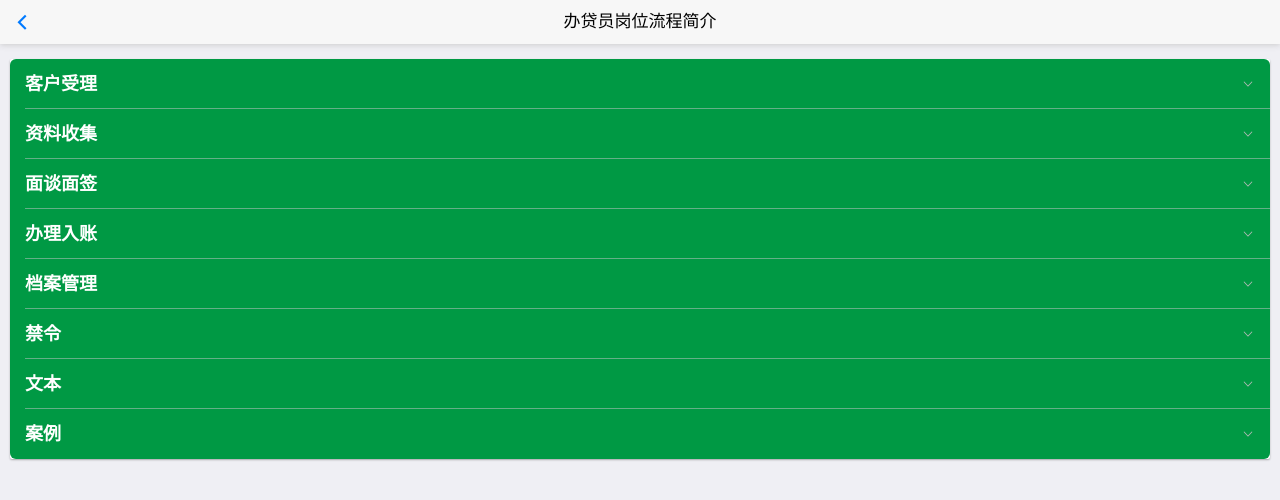
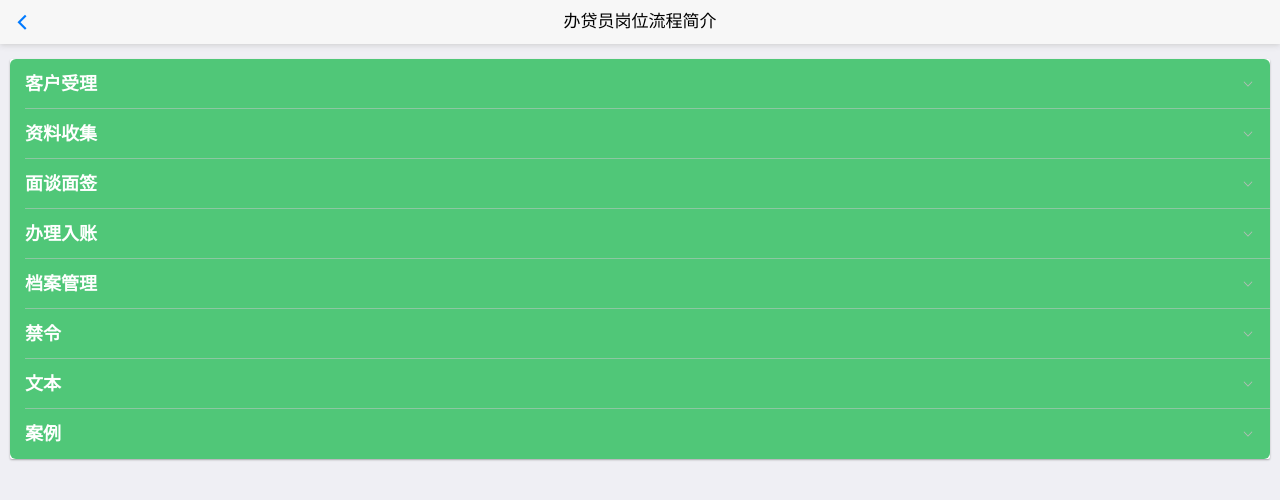
Before and after one commit to LeanDH/muitry.io, a plain HTML site: page gwzz/bdy.html in a window 1280 px wide. Drawn offline with Linux system fonts and the light colour scheme.

Commit message:
Add files via upload

```diff
--- a/gwzz/bdy.html
+++ b/gwzz/bdy.html
@@ -45,7 +45,7 @@
 			        <ul class="mui-table-view">
 
 			            <li class="mui-table-view-cell mui-collapse keep-unfold">
-			              <a class="mui-navigate-right" href="#" style="background-color: #009944;color: #fff"><h4>客户受理</h4></a>
+			              <a class="mui-navigate-right" href="#" style="background-color: #50C778;color: #fff"><h4>客户受理</h4></a>
 			              <!-- <div class="mui-collapse-content"> -->
 			              	<ul class="mui-table-view">
 			              		<li class="mui-table-view-cell mui-collapse keep-unfold" id='sec'>
@@ -83,7 +83,7 @@
 			            </li>
 
 						<li class="mui-table-view-cell mui-collapse keep-unfold">
-			              <a class="mui-navigate-right" href="#" style="background-color: #009944;color: #fff"><h4>资料收集</h4></a>
+			              <a class="mui-navigate-right" href="#" style="background-color: #50C778;color: #fff"><h4>资料收集</h4></a>
 			              <!-- <div class="mui-collapse-content"> -->
 			              	<ul class="mui-table-view">
 			              		<li class="mui-table-view-cell mui-collapse keep-unfold" id='sec'>
@@ -122,7 +122,7 @@
 
 
 						<li class="mui-table-view-cell mui-collapse keep-unfold">
-			              <a class="mui-navigate-right" href="#" style="background-color: #009944;color: #fff"><h4>面谈面签</h4></a>
+			              <a class="mui-navigate-right" href="#" style="background-color: #50C778;color: #fff"><h4>面谈面签</h4></a>
 			              <!-- <div class="mui-collapse-content"> -->
 			              	<ul class="mui-table-view">
 			              		<li class="mui-table-view-cell mui-collapse keep-unfold" id='sec'>
@@ -161,7 +161,7 @@
 
 
 						<li class="mui-table-view-cell mui-collapse keep-unfold">
-			              <a class="mui-navigate-right" href="#" style="background-color: #009944;color: #fff"><h4>办理入账</h4></a>
+			              <a class="mui-navigate-right" href="#" style="background-color: #50C778;color: #fff"><h4>办理入账</h4></a>
 			              <!-- <div class="mui-collapse-content"> -->
 			              	<ul class="mui-table-view">
 			              		<li class="mui-table-view-cell mui-collapse keep-unfold" id='sec'>
@@ -189,7 +189,7 @@
 
 
 						<li class="mui-table-view-cell mui-collapse keep-unfold">
-			              <a class="mui-navigate-right" href="#" style="background-color: #009944;color: #fff"><h4>档案管理</h4></a>
+			              <a class="mui-navigate-right" href="#" style="background-color: #50C778;color: #fff"><h4>档案管理</h4></a>
 			              <!-- <div class="mui-collapse-content"> -->
 			              	<ul class="mui-table-view">
 			              		<li class="mui-table-view-cell mui-collapse keep-unfold" id='sec'>
@@ -210,21 +210,21 @@
 			            </li>
 
 			            <li class="mui-table-view-cell mui-collapse keep-unfold">
-			              <a class="mui-navigate-right" href="#" style="background-color: #009944;color: #fff"><h4>禁令</h4></a>
+			              <a class="mui-navigate-right" href="#" style="background-color: #50C778;color: #fff"><h4>禁令</h4></a>
 			              <div class="mui-collapse-content">
 			              <p><h4>1.办贷员禁令</h4><p>（1）提供空白信贷凭证让客户签字；或贷款办理完毕，留存已由客户签字、但未使用的信贷凭证。<br>（2）擅自代客户保管重要物品、擅自为客户办理交易业务。<br>（3）因办理业务出现法律文本瑕疵导致贷款败诉的。<br>（4）未按客户经理出具的调查意见，违规提高贷款额度，变更担保方式等行为，造成损失的。<br>（5）私自保存客户资料，或泄露客户信息资料，造成不良影响的。<br>（6）利用职务之便利谋取私利的	。<br>（7）其他重大违规行为。</p></p>
 			              </div>
 			            </li>
 
 			            <li class="mui-table-view-cell mui-collapse keep-unfold">
-			              <a class="mui-navigate-right" href="#" style="background-color: #009944;color: #fff"><h4>文本</h4></a>
+			              <a class="mui-navigate-right" href="#" style="background-color: #50C778;color: #fff"><h4>文本</h4></a>
 			              <div class="mui-collapse-content">
 			              <p><h4>1.信贷文本</h4><p>（1）根据个人、企业，担保方式的不同熟悉信贷文本：包括借款申请书、各类借款合同、各类最高额合同、征信、送达、面谈、授权书、受托支付、保证函、抵押物清单、股东决议等。<br>（2）根据不同的贷款产品，可以所需提供的资料。（如营业执照、身份证、房产证、各类报表等）。<br>（3）学会征信的查看。</p></p>
 			              </div>
 			            </li>
 
 			            <li class="mui-table-view-cell mui-collapse keep-unfold">
-			              <a class="mui-navigate-right" href="#" style="background-color: #009944;color: #fff"><h4>案例</h4></a>
+			              <a class="mui-navigate-right" href="#" style="background-color: #50C778;color: #fff"><h4>案例</h4></a>
 			              <div class="mui-collapse-content">
 			              <p><h4>4家村行的防范案例（我行）</h4><p>（1）2020年7月7日下午，一名中年男子持身份证到西安村行鱼化寨支行办理个人银行卡开户业务。办理业务时经办柜员反复比对本人与身份证照片，发现身份证照片与本人长相虽然接近但是嘴巴、眉毛等细节存在差异。在被问及是否本人时，客户坚称所持身份证为本人证件，称自己之前去别的银行办理业务，乘坐高铁等刷身份证件的交通工具都凭此身份证，并未遭到相关工作人员质疑。为进一步确定客户信息，经办柜员询问客户身份证上相关信息时，该客户不能准确回答，甚至连出生年月日都与证件信息不符且差距较大。经办柜员怀疑客户为冒名开户，立即请求柜组长前来双人核实。经过两名工作人员仔细比对，最终确定该名客户是持他人身份证前来办理开卡业务，并当场拒绝受理开户业务。柜面员工凭借敏锐的观察力及高度负责的工作态度，成功拦截一起冒名开卡事件。<br>（2）2020年7月21日上午9时5分，借款人胡某到余干恒通村镇银行向客户经理王燕子申请贷款，并提供相关文件资料，其配偶彭某作为共同负债务人一并来该行签字。在交谈过程中办贷经理朱奕豪发现其配偶彭某与其身份证照片长相虽然有相似之处，但是本人锁骨处有明显黑痣，但身份证照片锁骨无黑痣；使用人脸识别系统，经识别显示亦为与本人不匹配。随即让另一名办贷经理揭笑复核，后续两位办贷经理与彭某核对身份证信息及住址信息，彭某均拿着手机边看边回答，过程断断续续，办贷经理对其真实身份有所怀疑。<br>（3）2020年8月19日上午，借款人詹某某到南昌新建恒通村行营业部向客户经理熊莎莎申请贷款，并提供了相关文件资料。客户经理在整理该客户提供的营业执照以及流水时发现了两点疑惑点：其一，该客户提供的流水为工商银行自助机打印的流水，流水账单上的印章颜色为黑色（正常为红色）以及流水整体模板排列不工整；其二，客户提供的营业执照上企业法人为新变更的法人。于是让风险经理来一同核实，通过两人共同探讨排查发现：原营业执照的法人代表有十余次失信执行人记录，且经工商银行网上银行流水验证码系统核实验证该流水账单为虚假流水。<br>（4）2020年12月17日，借款人周某某在该行一笔再就业贴息信用贷款，借款人夫妻经营一家水果店，经营情况较好，借款人周某某签完贷款材料时，办贷员徐霞注意到该客户配偶一直佩戴口罩坐在休息区一声不吭，等到借款人配偶郑某某签字，要求客户去下口罩，与客户郑某某核实身份证信息时，郑某某不能及时说出证件信息并稍有紧张模样，借款人周某某一把抢先将身份证号码说出，办贷员立刻进行联网核查，发现识别结果不匹配，在仔细端详后再三询问客户，发现该客户非借款人配偶本人，而是借款人配偶亲姐妹，当场拒绝了这笔贷款，成功堵截了一起冒名签字办理信用贷款的发生。</p></p>
 			              </div>
@@ -267,12 +267,12 @@
 
 
 						function changeColor(obj){
-							if(obj.style.backgroundColor=='rgb(0, 153, 68)'){
-								obj.style.backgroundColor="#004DA1";
+							if(obj.style.backgroundColor=='rgb(80, 199, 120)'){
+								obj.style.backgroundColor="#199EF9";
 								obj.style.color="#fff";
 							}
 							else{
-								obj.style.backgroundColor="#009944";
+								obj.style.backgroundColor="#50C778";
 								obj.style.color="#fff";
 							}
 						}
@@ -305,7 +305,7 @@
 										childulli[i].querySelector('.mui-collapse-content').style.display="none"
 										removeClass(childulli[i],'mui-active');
 										//console.log(childulli[i].childNodes[1]);
-										childulli[i].childNodes[1].style.backgroundColor="#009944";
+										childulli[i].childNodes[1].style.backgroundColor="#50C778";
 										childulli[i].childNodes[1].style.color="#fff";
 
 
```
